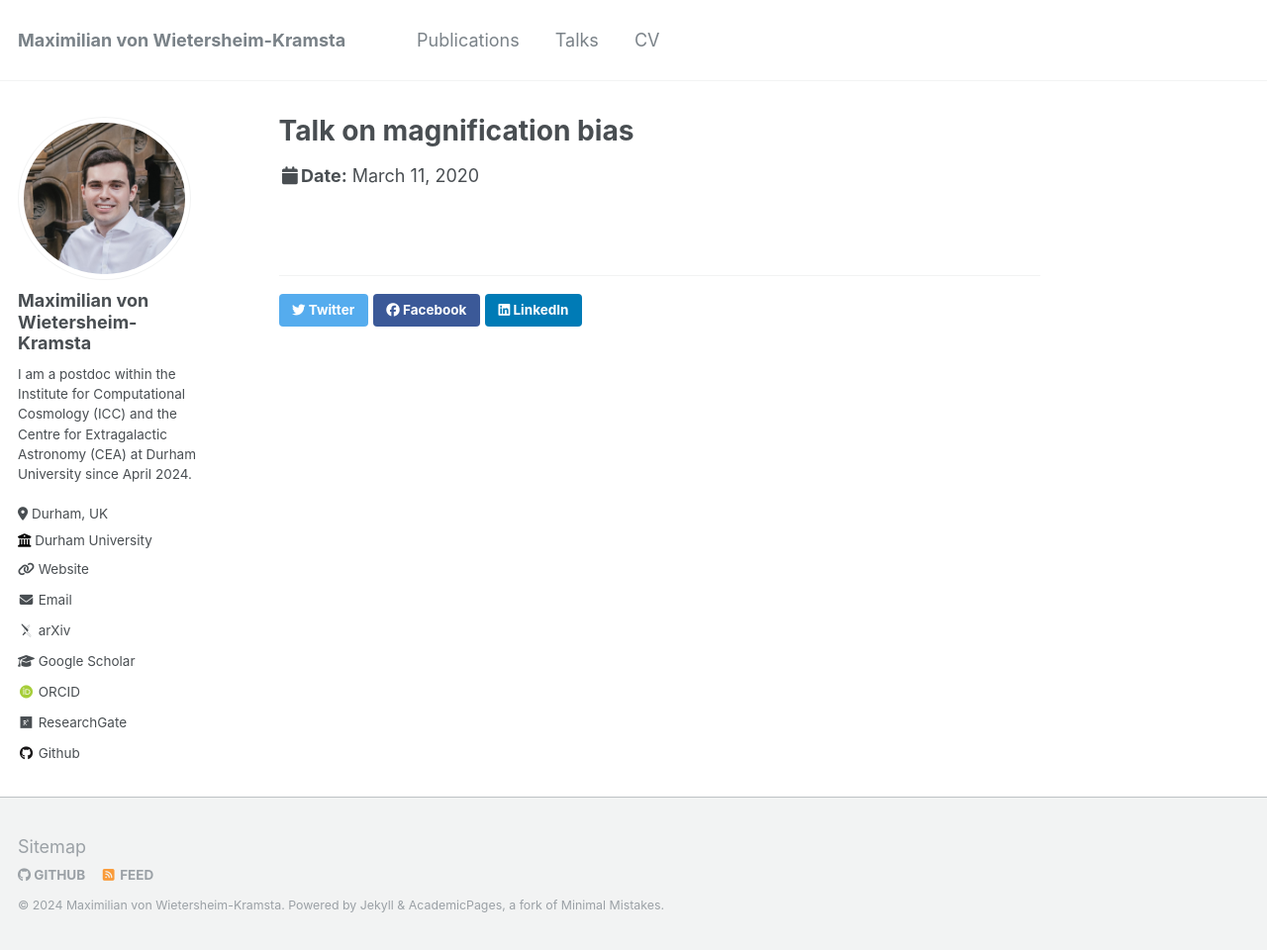
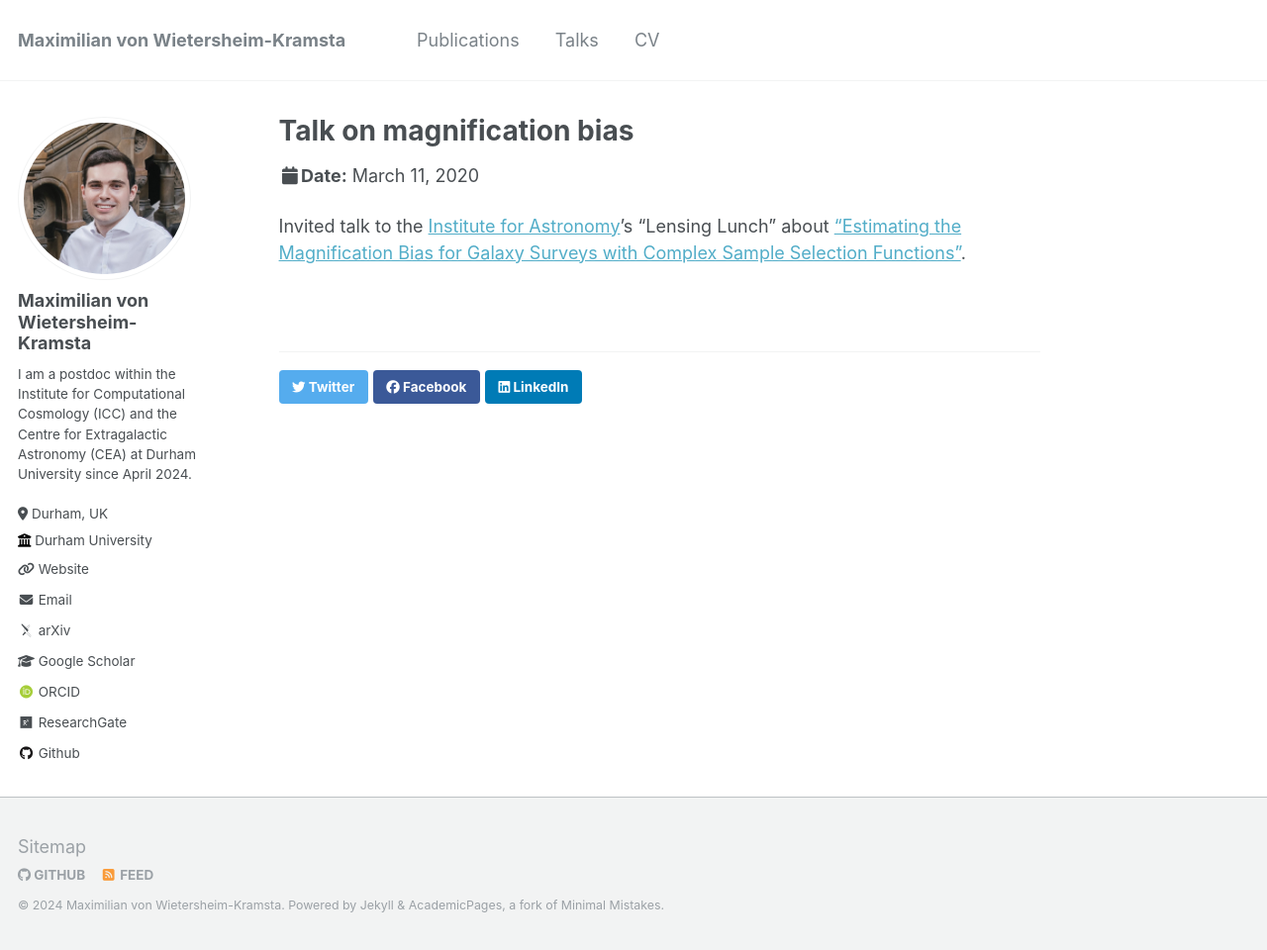
Before and after one commit to mwiet/mwiet.github.io, a Jekyll site: the page built from _talks/2020-03-11.md, in a window 1280 px wide and 960 px high. Shown: the whole window at 99% size. Built offline with Jekyll 4.4.1, drawn with Linux system fonts in a browser that asks for light colours; some web fonts are replaced.

Commit message:
Updated talks

```diff
--- a/_talks/2020-03-11.md
+++ b/_talks/2020-03-11.md
@@ -5,5 +5,7 @@ type: "Invited talk"
 permalink: /talks/2020-03-11
 venue: "Institute for Astronomy, University of Edinburgh"
 date: 2020-03-11
-location: "Edinburgh, United Kingodom"
+location: "Edinburgh, United Kingdom"
 ---
+
+Invited talk to the [Institute for Astronomy](https://ifa.roe.ac.uk/)'s "Lensing Lunch" about ["Estimating the Magnification Bias for Galaxy Surveys with Complex Sample Selection Functions"](../files/2020-03-11_magnification_bias_boss_kids_presentation.pdf).
```
Also changed, not shown: 1 other file.
